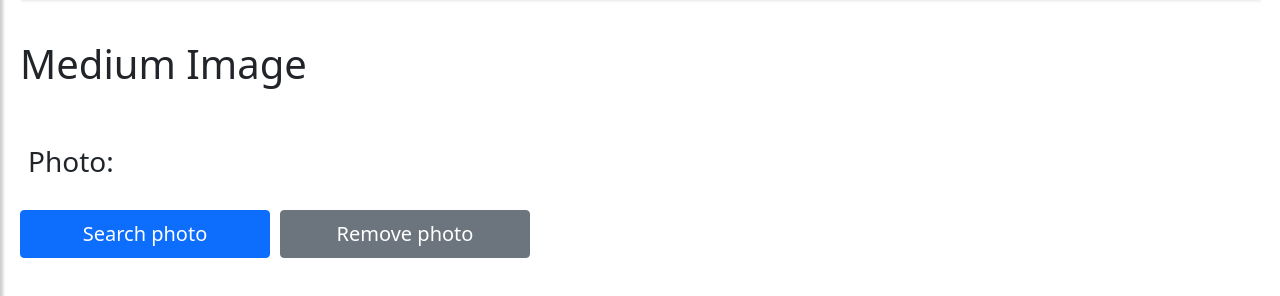
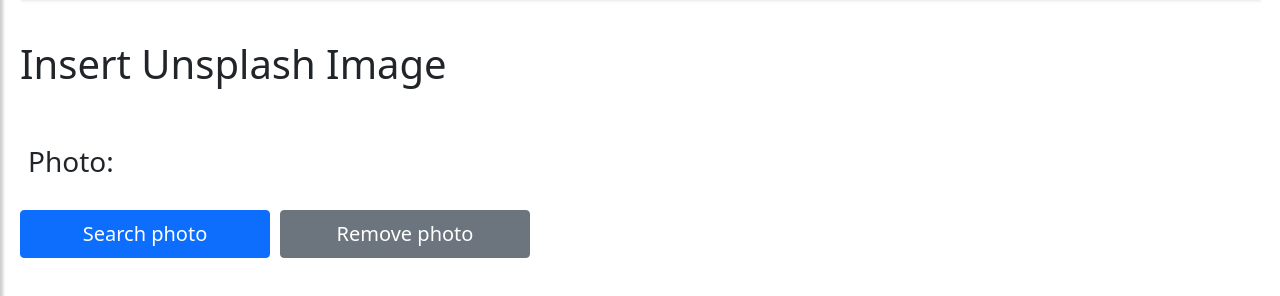
Before and after one commit to shinokada/fastapi-webstarter-demo, a FastAPI app: page /medium-unsplash-image in a window 1280 px wide. Shown: the part 76-372 px from the top of the page. Run offline with FastAPI, Linux system fonts and the light colour scheme; some libraries are stand-ins or nearby versions.

Commit message:
Updated html.

```diff
--- a/templates/medium_image.html
+++ b/templates/medium_image.html
@@ -16,7 +16,7 @@
 {% block page_content %}
 
 
-<h1 class="cap">Medium Image</h1>
+<h1 class="cap">Insert Unsplash Image</h1>
 <div class="unsplash_search row g-3 py-3 common-form">
     <label class="form-label fs-3">Photo:</label>
     <button type="button" class="btn btn-primary btn-lg search-photo" data-bs-toggle="modal" data-bs-target="#unsplashModal">
```
